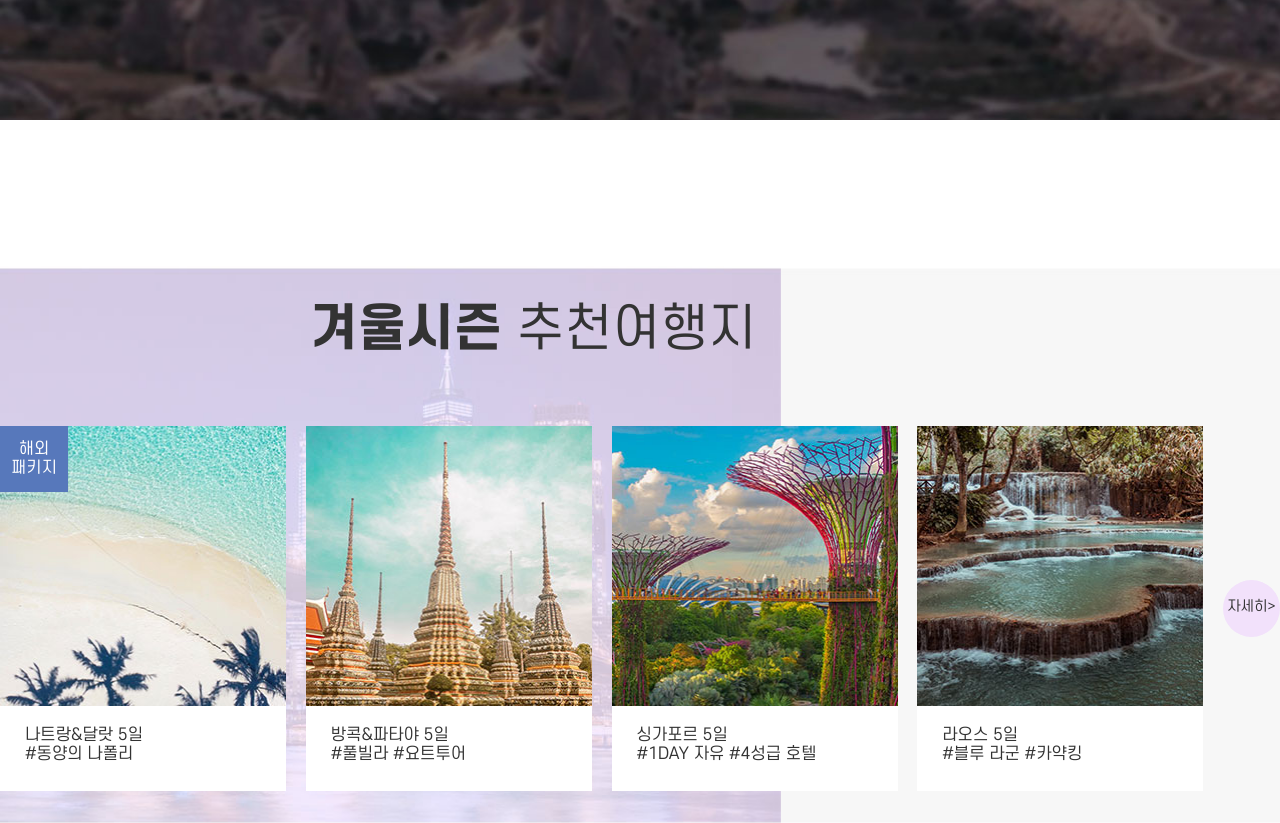
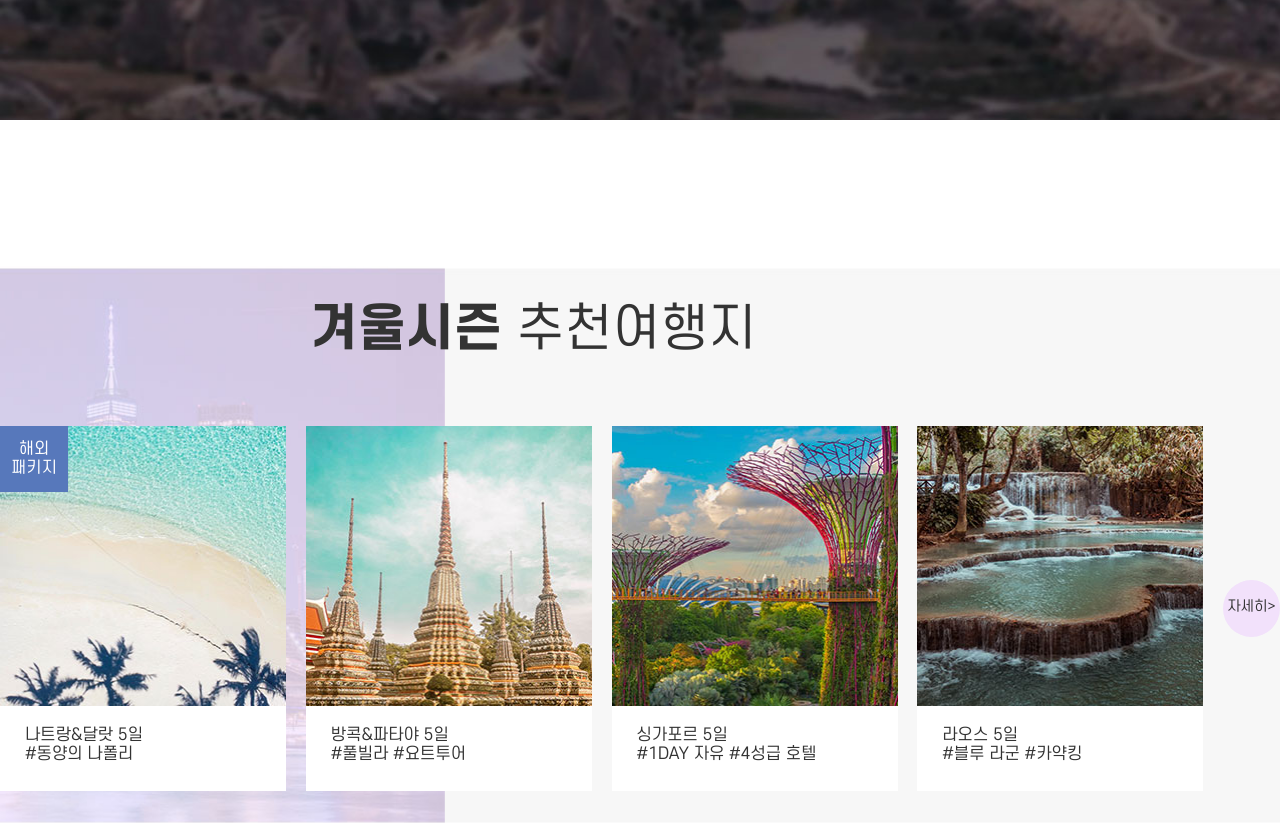
Before and after one commit to sunheeim/jediplet0ur, a plain HTML site: page index.html in a window 1280 px wide. Shown: the part 1460-2283 px from the top of the page. Drawn offline with Linux system fonts and the light colour scheme; files whose address does not match are found by name.

Commit message:
24.03.28

```diff
--- a/css/style.css
+++ b/css/style.css
@@ -221,7 +221,7 @@ body {
 /* 🧡.section02 --------------------🧡 */
 
 .section02 {
-    background: url(/img/section2_background.jpg) left bottom / cover;
+    background: url(../img/section2_background.jpg) center / cover no-repeat;
     padding: 180px 0;
     margin: 0 auto;
 }
```
